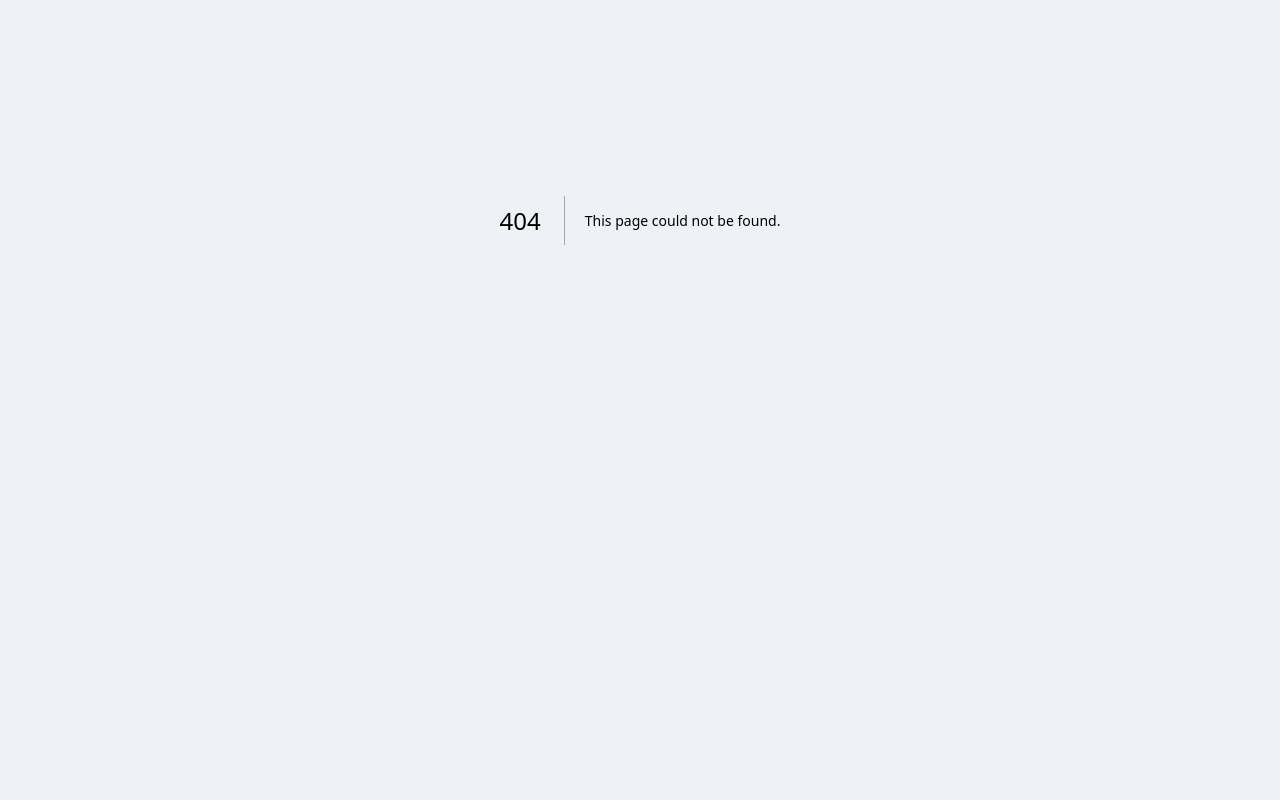
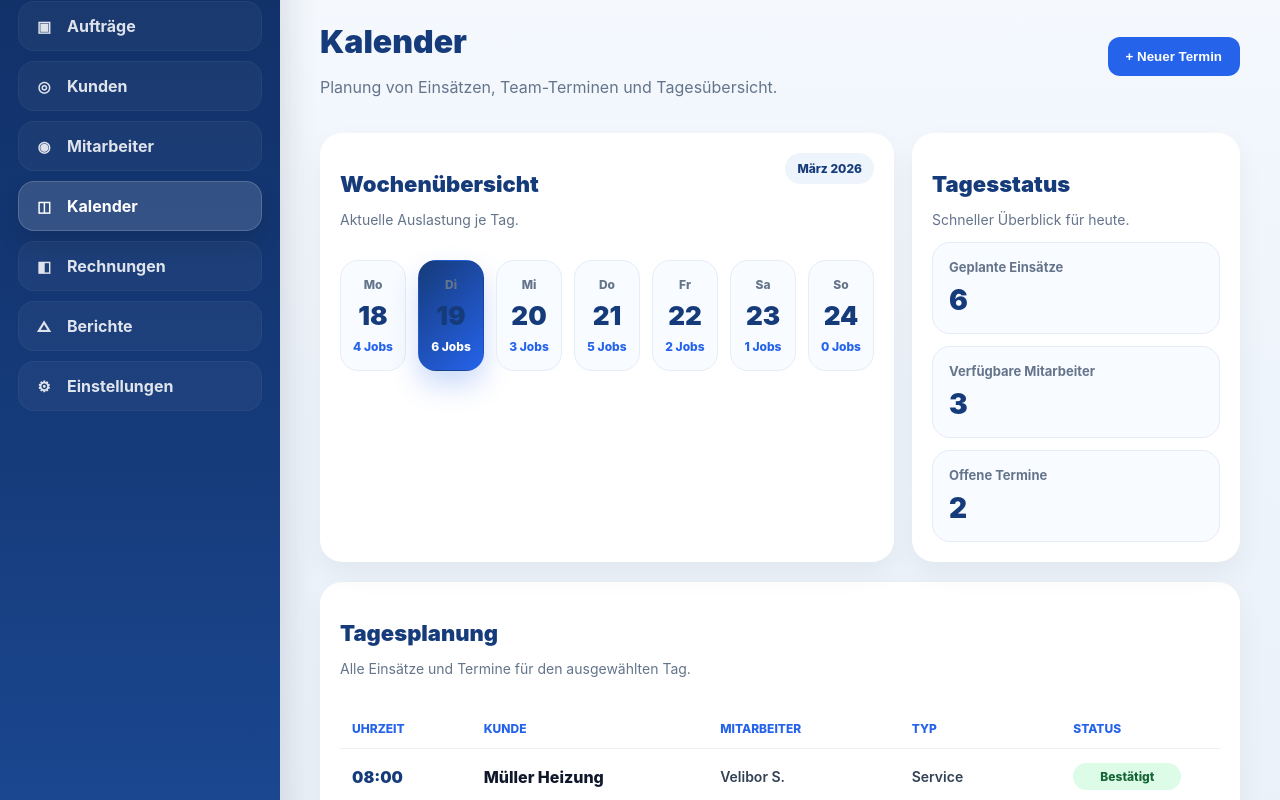
Before and after one commit to jobflow-app/jobflow-app, a Next.js app: page /admin/calendar in a window 1280 px wide. Before the commit this address had no page. Shown: the part 180-980 px from the top of the page. Before the commit the page ends 800 px from the top, so only its background shows below. Built offline with nearby package versions, Linux system fonts and the light colour scheme; no server answers.

Commit message:
Create page.jsx

```diff
--- /dev/null
+++ b/app/admin/calendar/page.jsx
@@ -0,0 +1,354 @@
+'use client'
+
+export default function AdminCalendarPage() {
+  const days = [
+    { day: 'Mo', date: '18', jobs: 4, active: false },
+    { day: 'Di', date: '19', jobs: 6, active: true },
+    { day: 'Mi', date: '20', jobs: 3, active: false },
+    { day: 'Do', date: '21', jobs: 5, active: false },
+    { day: 'Fr', date: '22', jobs: 2, active: false },
+    { day: 'Sa', date: '23', jobs: 1, active: false },
+    { day: 'So', date: '24', jobs: 0, active: false },
+  ]
+
+  const schedule = [
+    {
+      time: '08:00',
+      client: 'Müller Heizung',
+      worker: 'Velibor S.',
+      type: 'Service',
+      status: 'Bestätigt',
+    },
+    {
+      time: '10:30',
+      client: 'Schneider Elektro',
+      worker: 'Marko T.',
+      type: 'Montage',
+      status: 'Geplant',
+    },
+    {
+      time: '13:00',
+      client: 'Bauer Sanitär',
+      worker: 'Nikola P.',
+      type: 'Reparatur',
+      status: 'Bestätigt',
+    },
+    {
+      time: '15:30',
+      client: 'Kaiser Technik',
+      worker: 'David K.',
+      type: 'Wartung',
+      status: 'Offen',
+    },
+  ]
+
+  return (
+    <main style={styles.page}>
+      <div style={styles.header}>
+        <div>
+          <h1 style={styles.title}>Kalender</h1>
+          <p style={styles.subtitle}>
+            Planung von Einsätzen, Team-Terminen und Tagesübersicht.
+          </p>
+        </div>
+
+        <button style={styles.newBtn}>+ Neuer Termin</button>
+      </div>
+
+      <div style={styles.topGrid}>
+        <section style={styles.weekPanel}>
+          <div style={styles.panelHead}>
+            <div>
+              <h2 style={styles.panelTitle}>Wochenübersicht</h2>
+              <p style={styles.panelText}>Aktuelle Auslastung je Tag.</p>
+            </div>
+            <span style={styles.monthBadge}>März 2026</span>
+          </div>
+
+          <div style={styles.weekGrid}>
+            {days.map((item, index) => (
+              <div
+                key={index}
+                style={{
+                  ...styles.dayCard,
+                  ...(item.active ? styles.dayCardActive : {}),
+                }}
+              >
+                <div style={styles.dayName}>{item.day}</div>
+                <div style={styles.dayDate}>{item.date}</div>
+                <div
+                  style={{
+                    ...styles.dayJobs,
+                    ...(item.active ? styles.dayJobsActive : {}),
+                  }}
+                >
+                  {item.jobs} Jobs
+                </div>
+              </div>
+            ))}
+          </div>
+        </section>
+
+        <section style={styles.summaryPanel}>
+          <h2 style={styles.panelTitle}>Tagesstatus</h2>
+          <p style={styles.panelText}>Schneller Überblick für heute.</p>
+
+          <div style={styles.summaryList}>
+            <div style={styles.summaryCard}>
+              <div style={styles.summaryLabel}>Geplante Einsätze</div>
+              <div style={styles.summaryValue}>6</div>
+            </div>
+            <div style={styles.summaryCard}>
+              <div style={styles.summaryLabel}>Verfügbare Mitarbeiter</div>
+              <div style={styles.summaryValue}>3</div>
+            </div>
+            <div style={styles.summaryCard}>
+              <div style={styles.summaryLabel}>Offene Termine</div>
+              <div style={styles.summaryValue}>2</div>
+            </div>
+          </div>
+        </section>
+      </div>
+
+      <section style={styles.mainPanel}>
+        <div style={styles.panelHead}>
+          <div>
+            <h2 style={styles.panelTitle}>Tagesplanung</h2>
+            <p style={styles.panelText}>Alle Einsätze und Termine für den ausgewählten Tag.</p>
+          </div>
+        </div>
+
+        <div style={styles.tableWrap}>
+          <div style={styles.tableHeader}>
+            <span>Uhrzeit</span>
+            <span>Kunde</span>
+            <span>Mitarbeiter</span>
+            <span>Typ</span>
+            <span>Status</span>
+          </div>
+
+          {schedule.map((item, index) => (
+            <div key={index} style={styles.row}>
+              <div style={styles.time}>{item.time}</div>
+              <div style={styles.client}>{item.client}</div>
+              <div style={styles.text}>{item.worker}</div>
+              <div style={styles.text}>{item.type}</div>
+              <div>
+                <span
+                  style={{
+                    ...styles.badge,
+                    ...(item.status === 'Bestätigt'
+                      ? styles.green
+                      : item.status === 'Geplant'
+                      ? styles.blue
+                      : styles.gray),
+                  }}
+                >
+                  {item.status}
+                </span>
+              </div>
+            </div>
+          ))}
+        </div>
+      </section>
+    </main>
+  )
+}
+
+const styles = {
+  page: {
+    padding: '20px',
+  },
+  header: {
+    display: 'flex',
+    justifyContent: 'space-between',
+    alignItems: 'center',
+    gap: '16px',
+    marginBottom: '20px',
+    flexWrap: 'wrap',
+  },
+  title: {
+    fontSize: '32px',
+    fontWeight: '900',
+    color: '#163b7a',
+    marginBottom: '6px',
+  },
+  subtitle: {
+    color: '#64748b',
+  },
+  newBtn: {
+    background: '#2563eb',
+    color: '#fff',
+    border: 'none',
+    padding: '12px 18px',
+    borderRadius: '12px',
+    fontWeight: '800',
+    cursor: 'pointer',
+  },
+  topGrid: {
+    display: 'grid',
+    gridTemplateColumns: '1.4fr 0.8fr',
+    gap: '18px',
+    marginBottom: '20px',
+  },
+  weekPanel: {
+    background: '#fff',
+    borderRadius: '22px',
+    padding: '20px',
+    boxShadow: '0 12px 28px rgba(0,0,0,0.05)',
+  },
+  summaryPanel: {
+    background: '#fff',
+    borderRadius: '22px',
+    padding: '20px',
+    boxShadow: '0 12px 28px rgba(0,0,0,0.05)',
+  },
+  panelHead: {
+    display: 'flex',
+    justifyContent: 'space-between',
+    alignItems: 'flex-start',
+    gap: '12px',
+    marginBottom: '18px',
+    flexWrap: 'wrap',
+  },
+  panelTitle: {
+    fontSize: '22px',
+    fontWeight: '900',
+    color: '#163b7a',
+    marginBottom: '6px',
+  },
+  panelText: {
+    fontSize: '14px',
+    color: '#64748b',
+  },
+  monthBadge: {
+    padding: '8px 12px',
+    borderRadius: '999px',
+    background: '#eef4fb',
+    color: '#163b7a',
+    fontSize: '12px',
+    fontWeight: '800',
+  },
+  weekGrid: {
+    display: 'grid',
+    gridTemplateColumns: 'repeat(7, 1fr)',
+    gap: '12px',
+  },
+  dayCard: {
+    background: '#f8fbff',
+    border: '1px solid #e5edf5',
+    borderRadius: '18px',
+    padding: '16px 10px',
+    textAlign: 'center',
+  },
+  dayCardActive: {
+    background: 'linear-gradient(135deg, #163b7a 0%, #2563eb 100%)',
+    border: '1px solid transparent',
+    boxShadow: '0 14px 28px rgba(37, 99, 235, 0.24)',
+  },
+  dayName: {
+    fontSize: '12px',
+    fontWeight: '800',
+    color: '#64748b',
+    marginBottom: '8px',
+  },
+  dayDate: {
+    fontSize: '26px',
+    fontWeight: '900',
+    color: '#163b7a',
+    marginBottom: '8px',
+  },
+  dayJobs: {
+    fontSize: '12px',
+    fontWeight: '800',
+    color: '#2563eb',
+  },
+  dayJobsActive: {
+    color: '#fff',
+  },
+  summaryList: {
+    display: 'grid',
+    gap: '12px',
+    marginTop: '12px',
+  },
+  summaryCard: {
+    background: '#f8fbff',
+    border: '1px solid #e5edf5',
+    borderRadius: '18px',
+    padding: '16px',
+  },
+  summaryLabel: {
+    fontSize: '13px',
+    color: '#64748b',
+    fontWeight: '700',
+    marginBottom: '8px',
+  },
+  summaryValue: {
+    fontSize: '28px',
+    fontWeight: '900',
+    color: '#163b7a',
+  },
+  mainPanel: {
+    background: '#fff',
+    borderRadius: '22px',
+    padding: '20px',
+    boxShadow: '0 12px 28px rgba(0,0,0,0.05)',
+  },
+  tableWrap: {
+    overflowX: 'auto',
+  },
+  tableHeader: {
+    display: 'grid',
+    gridTemplateColumns: '0.8fr 1.5fr 1.2fr 1fr 0.9fr',
+    gap: '12px',
+    padding: '12px',
+    color: '#2563eb',
+    fontSize: '12px',
+    fontWeight: '800',
+    textTransform: 'uppercase',
+    minWidth: '760px',
+  },
+  row: {
+    display: 'grid',
+    gridTemplateColumns: '0.8fr 1.5fr 1.2fr 1fr 0.9fr',
+    gap: '12px',
+    alignItems: 'center',
+    padding: '14px 12px',
+    borderTop: '1px solid #eef2f7',
+    minWidth: '760px',
+  },
+  time: {
+    fontWeight: '900',
+    color: '#163b7a',
+  },
+  client: {
+    fontWeight: '800',
+    color: '#0f172a',
+  },
+  text: {
+    fontWeight: '600',
+    color: '#334155',
+    fontSize: '14px',
+  },
+  badge: {
+    display: 'inline-block',
+    minWidth: '88px',
+    textAlign: 'center',
+    padding: '6px 10px',
+    borderRadius: '999px',
+    fontSize: '12px',
+    fontWeight: '800',
+  },
+  green: {
+    background: '#dcfce7',
+    color: '#166534',
+  },
+  blue: {
+    background: '#dbeafe',
+    color: '#1d4ed8',
+  },
+  gray: {
+    background: '#e2e8f0',
+    color: '#475569',
+  },
+}
```
